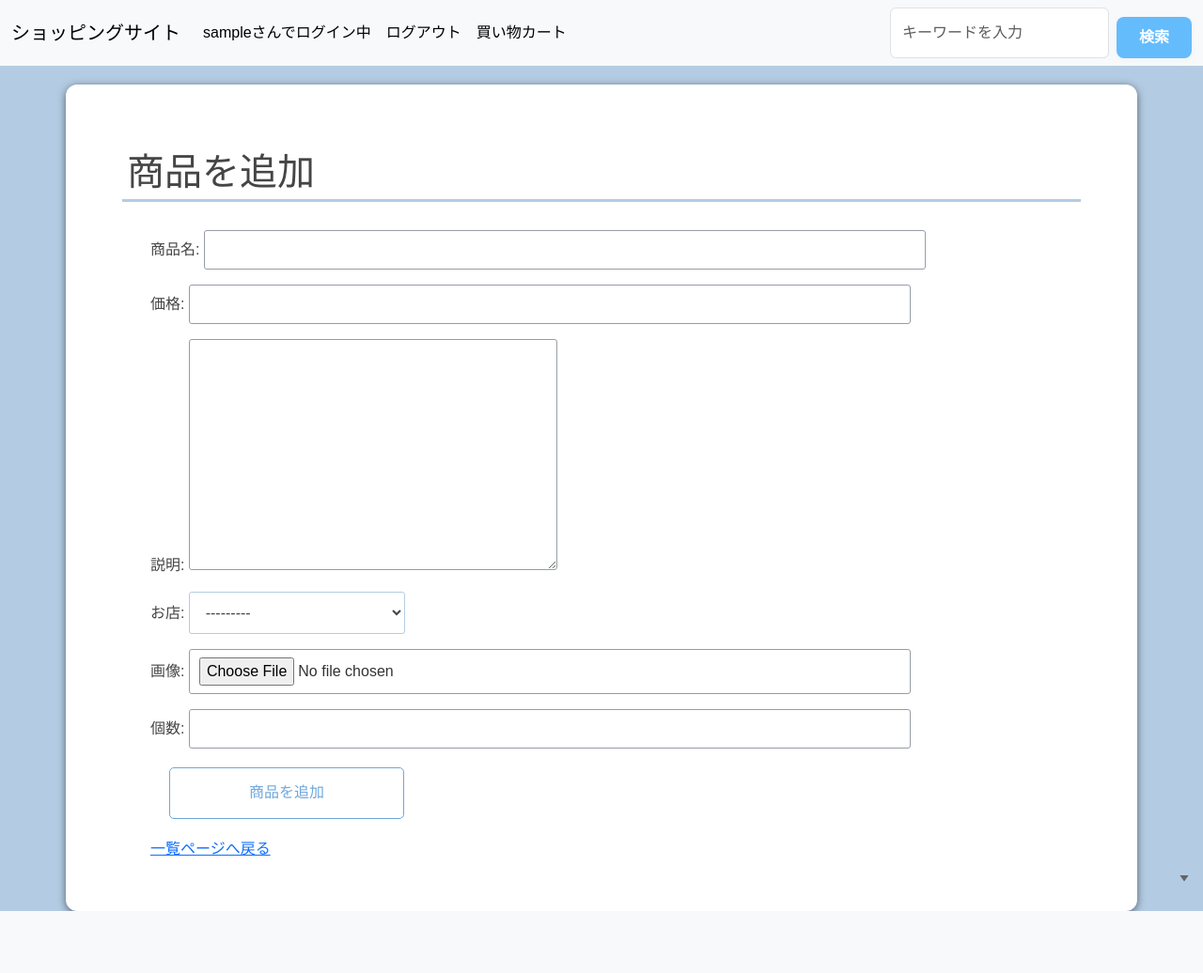
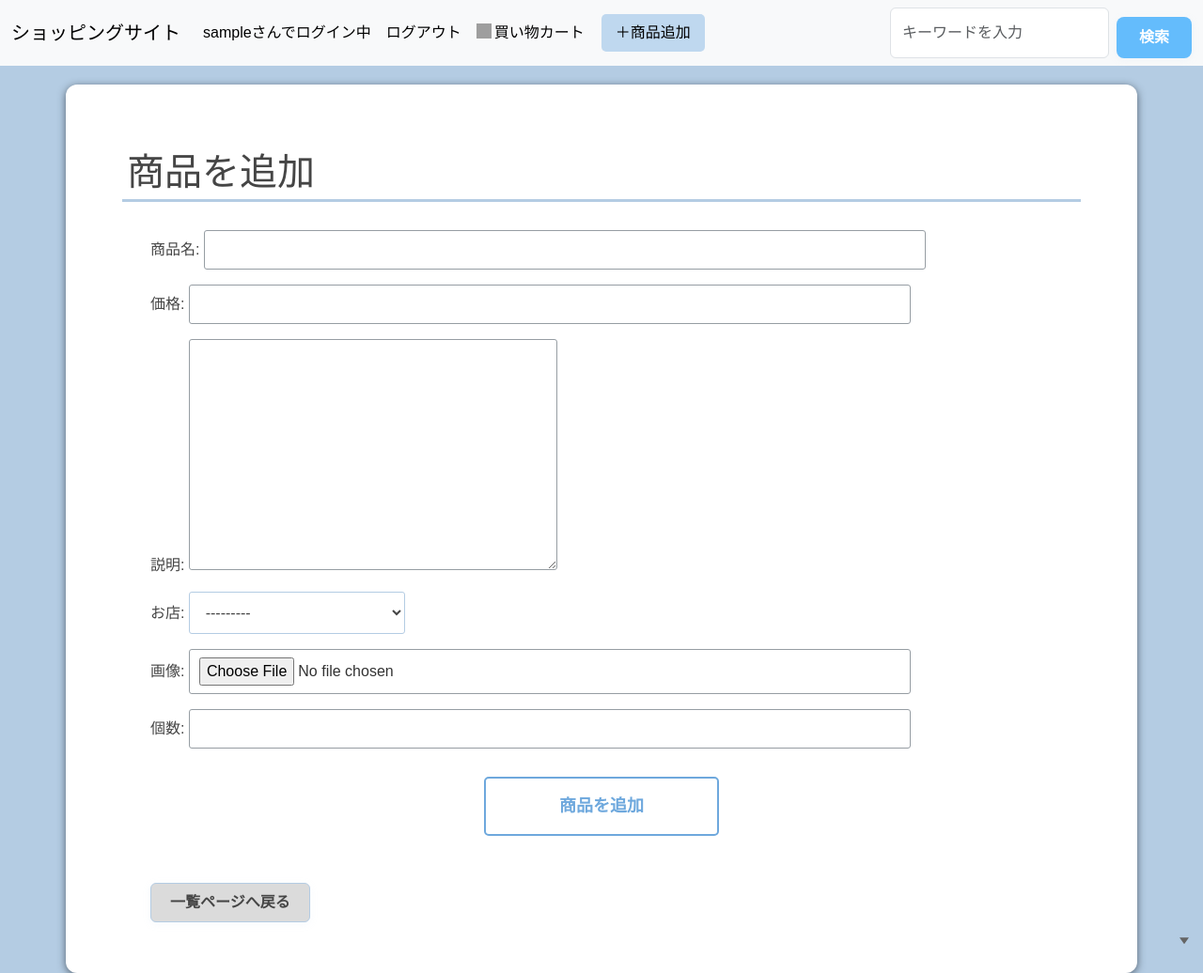
Before and after one commit to kitakawaayano/shopping_app, a Django app: page /create/ in a window 1280 px wide. Shown: the whole page at 94% size. Before the commit the page ends 970 px from the top, so only its background shows below. Run offline with Django 5.2, Linux system fonts and the light colour scheme; the visitor is signed in with stand-in values (Sample User, id 1); data that the repository does not hold is empty; some libraries are stand-ins or nearby versions; grey boxes are pictures that could not be loaded.

Commit message:
ユーザーごとの権限による制御修正＆適用されてないcssの修正

```diff
--- a/static/css/style.css
+++ b/static/css/style.css
@@ -30,6 +30,19 @@ body{
     margin: 20px 0px;
     text-decoration: none;
 }
+.admin-style{
+    color: #fff;
+    background-color: #bfd8ef;
+    border-radius: 5px;
+    width: 110px;
+    text-align: center;
+    margin: 0 10px;
+}
+
+.admin-style:hover{
+    background-color: #a9a8c6;
+    color: #fff;
+}
 
 /* index.htmlの全体的なデザイン */
 .container-view {
@@ -44,8 +57,8 @@ body{
     border-radius: 12px;
     box-shadow: 0 2px 8px rgba(180,204,227,0.18);
     padding: 20px;
-    margin: 20px 5px;
-    width: 260px;
+    margin: 20px 10px;
+    width: 300px;
     transition: box-shadow 0.2s;
     display: flex;
     flex-direction: column;
@@ -202,6 +215,7 @@ body{
     height: 300px;
     background-color: #B4CCE3;
     margin-right: 30px;
+    border-radius: 5px;
 }
 
 .detail-item {
@@ -220,6 +234,7 @@ body{
     border-radius: 6px;
     padding: 8px 20px;
     font-weight: bold;
+    margin-top: 20px;
 }
 .back-index:hover{
     background-color: #B4CCE3;
@@ -280,33 +295,18 @@ body{
     display: flex;
     justify-content: center;
     width: 250px;
-    margin: 20px;
+    margin: 30px auto;
     padding: .9em 2em;
     overflow: hidden;
-    border: 1px solid #6ea8dd;
+    border: 2px solid #6ea8dd;
     border-radius: 5px;
     background-color: #fff;
     color: #6ea8dd;
-    font-size: 1em;
+    font-size: 18px;
+    font-weight: bold;
 }
 
 .add-btn:hover {
-    background-color: transparent;
-    color: #6ea8dd;
+    background-color: #6ea8dd;
+    color: #ffffff;
 }
-
-.add-btn::before {
-    position: absolute;
-    top: 0;
-    left: 0;
-    z-index: -1;
-    width: 0;
-    height: 100%;
-    background-color: #6ea8dd;
-    content: '';
-    transition: width .3s ease;
-}
-
-.add-btn:hover::before {
-    width: 100%;
-}
--- a/templates/base.html
+++ b/templates/base.html
@@ -32,10 +32,15 @@
                                 <button type="submit" class="nav-link active">ログアウト</button>
                             </form>
                             <li>
-                                <a href="{% url 'shopping_app:cart' user %}" class="nav-link active">買い物カート</a>
+                                <a href="{% url 'shopping_app:cart' user %}" class="nav-link active">
+                                    <img src="./../media/cart.png" alt="cart" width="16" height="16" style="margin-bottom: 5px; margin-right: 3px;">買い物カート
+                                </a>
                             </li>
                         {% else %}
                             <a href="{% url 'login' %}" class="nav-link active">ログイン</a>
+                        {% endif %}
+                        {% if user.is_staff %}
+                            <a href="{% url 'shopping_app:create' %}" class="nav-link active admin-style">＋商品追加</a>
                         {% endif %}
                     </li>
 
--- a/templates/shopping/add_goods.html
+++ b/templates/shopping/add_goods.html
@@ -8,7 +8,7 @@
             {{ form.as_p }}
             <button type="submit" class="add-btn">商品を{{object|yesno:"更新,追加"}}</button>
         </form>
-        <p><a href="{% url "shopping_app:shopping" %}">一覧ページへ戻る</a></p>
+        <p><a href="{% url "shopping_app:shopping" %}" class="btn back-index">一覧ページへ戻る</a></p>
     </div>
 
 {% endblock %}
--- a/templates/shopping/buy.html
+++ b/templates/shopping/buy.html
@@ -12,8 +12,8 @@
     {% endfor %}
     <form action="{% url 'shopping_app:buy' user %}" method="post">
         {% csrf_token %}
-        <button type="submit">購入</button>
+        <button type="submit" class="btn">購入</button>
     </form>
-    <a href="{% url 'shopping_app:shopping' %}">一覧へ戻る</a>
+    <a href="{% url 'shopping_app:shopping' %}" class="btn back-index">一覧へ戻る</a>
 
 {% endblock %}
--- a/templates/shopping/cart.html
+++ b/templates/shopping/cart.html
@@ -58,7 +58,9 @@
             <h4 id="sum"></h4>
         </div>
         <br>
-        <a href="{% url 'shopping_app:buy' user %}" class="btn btn-primary">購入手続きへ</a>
+        {% if object_list %}
+            <a href="{% url 'shopping_app:buy' user %}" class="btn btn-primary">購入手続きへ</a>
+        {% endif %}
     </div>
     <script>
         document.getElementById('count').textContent = `カートに入っている商品:${count}点`;
--- a/templates/shopping/delete.html
+++ b/templates/shopping/delete.html
@@ -5,8 +5,8 @@
     <p>"{{ goods.goods_name }} "を削除しますか。</p>
     <form action="" method="post">
         {% csrf_token %}
-        <button type="submit">削除</button>
+        <button type="submit" class="btn" style="background-color: #e74c3c;">削除</button>
     </form>
-    <a href="{% url 'shopping_app:shopping' %}">一覧へ戻る</a>
+    <a href="{% url 'shopping_app:shopping' %}" class="btn back-index">一覧へ戻る</a>
 
 {% endblock %}
```
Also changed, not shown: templates/shopping/detail.html (+12 -10 lines), templates/shopping/result.html (+6 -4 lines).
